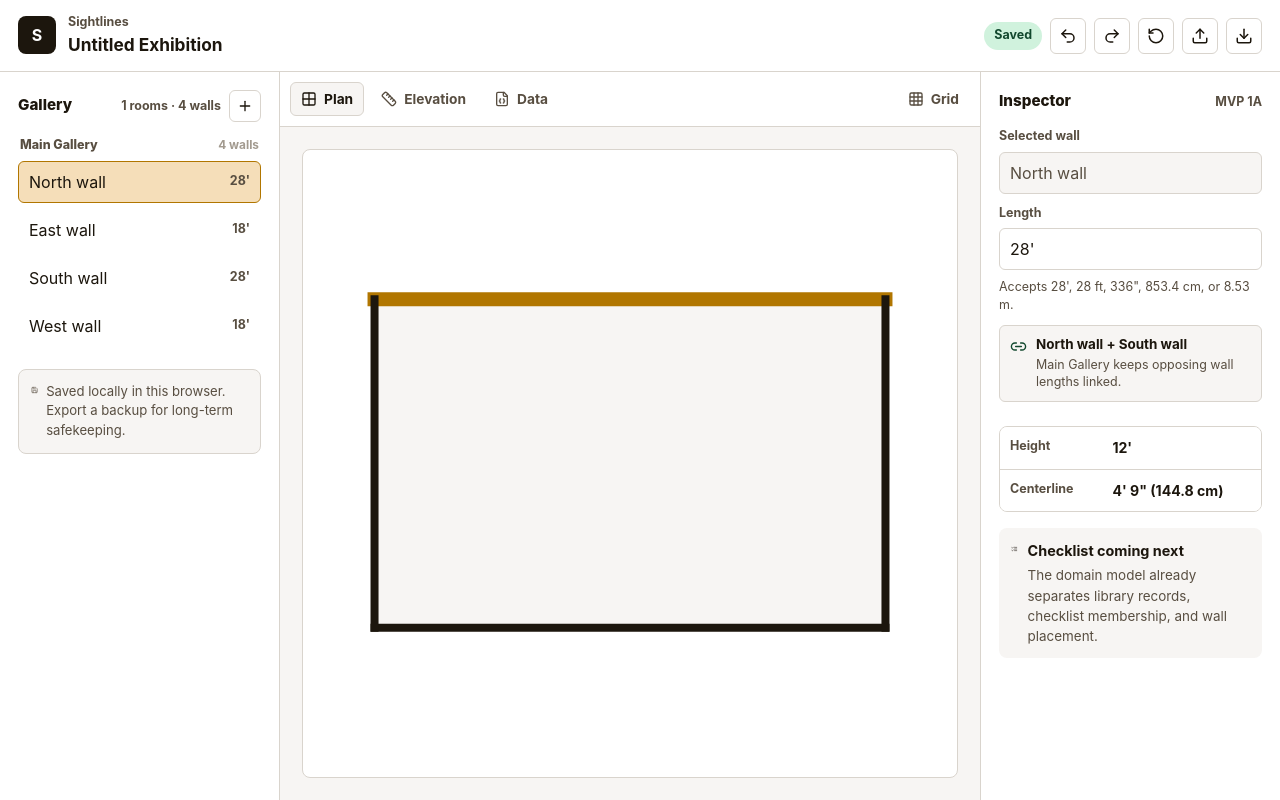
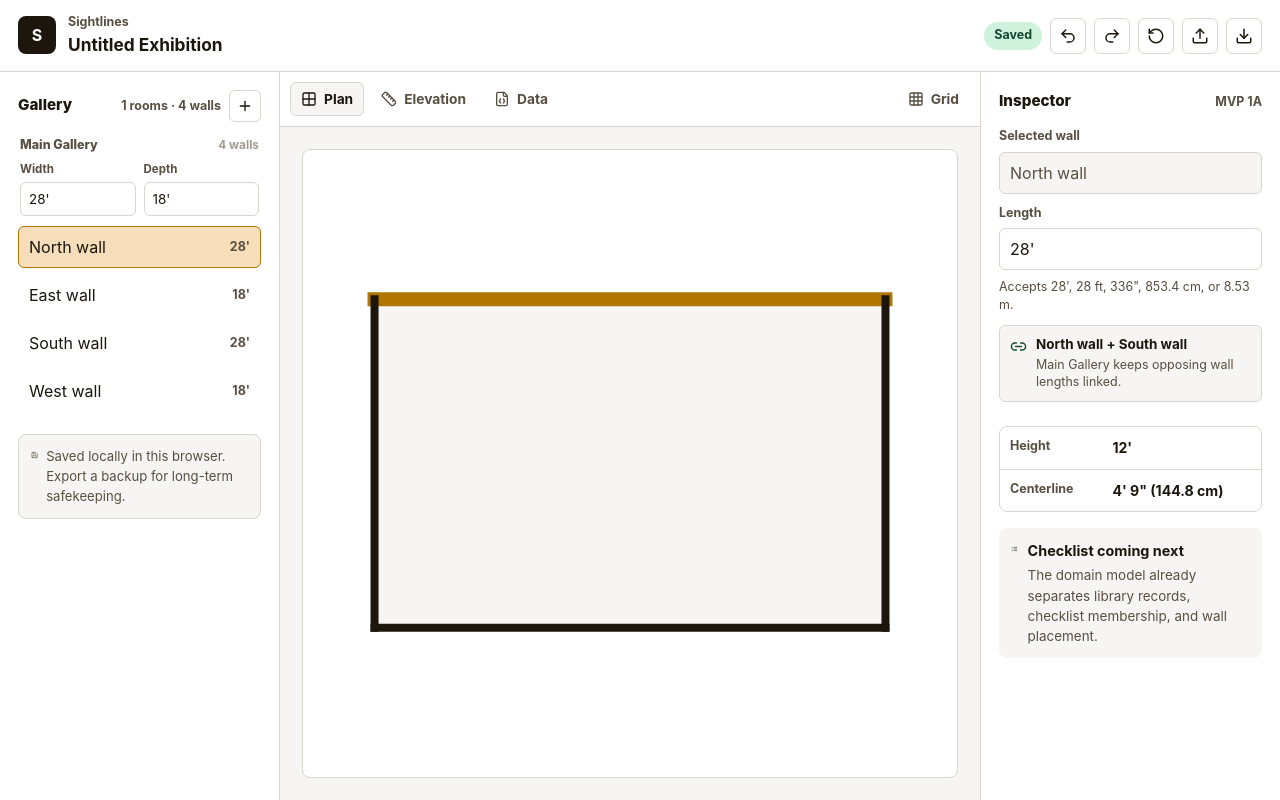
Before and after one commit to mmolarskybeck/sightlines, a React (Vite) app: page / in a window 1280 px wide. Built offline with nearby package versions, Linux system fonts and the light colour scheme.

Commit message:
feat: Add explicit room dimension controls for width/height alongside per-wall rows for rectangle rooms.

```diff
--- a/src/app/App.tsx
+++ b/src/app/App.tsx
@@ -16,12 +16,14 @@ import {
 import {
   getWallsWithGeometry,
   getOrthogonalQuadWallPair,
+  getRectangleRoomDimensions,
 } from "../domain/geometry/walls";
 import type { Project } from "../domain/project";
 import { formatLength } from "../domain/units/length";
 import { DataView } from "./components/DataView";
 import { ElevationView } from "./components/ElevationView";
 import { PlanView } from "./components/PlanView";
+import { RoomDimensionFields } from "./components/RoomDimensionFields";
 import { WallInspector, type WallDimensionLink } from "./components/WallInspector";
 import {
   exportProjectJson,
@@ -47,6 +49,7 @@ export function App() {
     addRectangleRoom,
     renameProject,
     resizeSelectedWall,
+    resizeWall,
     undo,
     redo,
     importProjectJson,
@@ -201,6 +204,7 @@ export function App() {
           <nav className="room-list" aria-label="Rooms and walls">
             {project.floor.rooms.map((placement) => {
               const roomWalls = getWallsWithGeometry(placement.room);
+              const rectangleDimensions = getRectangleRoomDimensions(placement.room);
 
               return (
                 <section className="room-group" key={placement.roomId}>
@@ -208,6 +212,19 @@ export function App() {
                     <h3>{placement.room.name}</h3>
                     <span>{roomWalls.length} walls</span>
                   </div>
+                  {rectangleDimensions ? (
+                    <RoomDimensionFields
+                      depthMm={rectangleDimensions.depthMm}
+                      unit={project.unit}
+                      widthMm={rectangleDimensions.widthMm}
+                      onCommitDepth={(lengthMm) =>
+                        resizeWall(rectangleDimensions.depthWallId, lengthMm)
+                      }
+                      onCommitWidth={(lengthMm) =>
+                        resizeWall(rectangleDimensions.widthWallId, lengthMm)
+                      }
+                    />
+                  ) : null}
                   <div className="wall-list">
                     {roomWalls.map((wall) => (
                       <button
--- /dev/null
+++ b/src/app/components/RoomDimensionFields.tsx
@@ -0,0 +1,91 @@
+import { useEffect, useState } from "react";
+import type { DisplayUnit } from "../../domain/project";
+import { formatLength, parseLength } from "../../domain/units/length";
+
+export function RoomDimensionFields({
+  depthMm,
+  onCommitDepth,
+  onCommitWidth,
+  unit,
+  widthMm
+}: {
+  depthMm: number;
+  onCommitDepth: (lengthMm: number) => Promise<void>;
+  onCommitWidth: (lengthMm: number) => Promise<void>;
+  unit: DisplayUnit;
+  widthMm: number;
+}) {
+  return (
+    <div className="room-dimensions">
+      <DimensionField
+        label="Width"
+        onCommit={onCommitWidth}
+        unit={unit}
+        valueMm={widthMm}
+      />
+      <DimensionField
+        label="Depth"
+        onCommit={onCommitDepth}
+        unit={unit}
+        valueMm={depthMm}
+      />
+    </div>
+  );
+}
+
+function DimensionField({
+  label,
+  onCommit,
+  unit,
+  valueMm
+}: {
+  label: string;
+  onCommit: (lengthMm: number) => Promise<void>;
+  unit: DisplayUnit;
+  valueMm: number;
+}) {
+  const [input, setInput] = useState(() => formatLength(valueMm, { unit }));
+  const [error, setError] = useState<string | null>(null);
+
+  useEffect(() => {
+    setInput(formatLength(valueMm, { unit }));
+    setError(null);
+  }, [unit, valueMm]);
+
+  const commit = async () => {
+    const parsed = parseLength(input, unit);
+
+    if (!parsed.ok) {
+      setError(parsed.error);
+      return;
+    }
+
+    if (parsed.valueMm <= 0) {
+      setError(`${label} must be greater than zero.`);
+      return;
+    }
+
+    setError(null);
+    await onCommit(parsed.valueMm);
+    setInput(formatLength(parsed.valueMm, { unit }));
+  };
+
+  return (
+    <label className="field-row compact">
+      <span>{label}</span>
+      <input
+        aria-invalid={error ? "true" : "false"}
+        inputMode="decimal"
+        value={input}
+        onBlur={() => void commit()}
+        onChange={(event) => setInput(event.target.value)}
+        onKeyDown={(event) => {
+          if (event.key !== "Enter") return;
+          event.preventDefault();
+          void commit();
+        }}
+      />
+      {error ? <p className="field-error">{error}</p> : null}
+    </label>
+  );
+}
--- a/src/app/store.ts
+++ b/src/app/store.ts
@@ -40,6 +40,7 @@ type AppState = {
   selectWall: (wallId: string) => void;
   renameProject: (title: string) => Promise<void>;
   addRectangleRoom: () => Promise<void>;
+  resizeWall: (wallId: string, lengthMm: number) => Promise<void>;
   resizeSelectedWall: (lengthMm: number) => Promise<void>;
   undo: () => Promise<void>;
   redo: () => Promise<void>;
@@ -184,12 +185,11 @@ export function createAppStore(repository: ProjectRepository) {
         );
       },
 
-      async resizeSelectedWall(lengthMm) {
+      async resizeWall(wallId, lengthMm) {
         const project = get().project;
-        const selectedWallId = get().selectedWallId;
-        if (!project || !selectedWallId) return;
+        if (!project) return;
 
-        const result = resizeWallPreservingAngles(project, selectedWallId, lengthMm);
+        const result = resizeWallPreservingAngles(project, wallId, lengthMm);
         if (result.changedWallIds.length === 0) return;
 
         const placementWarnings = validateChangedWallPlacements(
@@ -204,6 +204,13 @@ export function createAppStore(repository: ProjectRepository) {
             changedWallIds: result.changedWallIds
           }
         });
+      },
+
+      async resizeSelectedWall(lengthMm) {
+        const selectedWallId = get().selectedWallId;
+        if (!selectedWallId) return;
+
+        await get().resizeWall(selectedWallId, lengthMm);
       },
 
       async undo() {
--- a/src/domain/geometry/walls.ts
+++ b/src/domain/geometry/walls.ts
@@ -49,6 +49,30 @@ export function getOrthogonalQuadWallPair(
   return {
     selectedWall,
     pairedWall
+  };
+}
+
+export type RectangleRoomDimensions = {
+  depthMm: number;
+  depthWallId: string;
+  widthMm: number;
+  widthWallId: string;
+};
+
+// For a four-wall orthogonal loop, one opposing wall pair reads as "width"
+// and the other as "depth" — this is what lets the sidebar show one width
+// and one depth field instead of four independent wall rows.
+export function getRectangleRoomDimensions(room: Room): RectangleRoomDimensions | null {
+  if (room.walls.length !== 4 || room.vertices.length !== 4) return null;
+  if (!hasLoopingWallOrder(room, 0)) return null;
+
+  const walls = getWallsWithGeometry(room);
+
+  return {
+    widthWallId: walls[0].id,
+    widthMm: walls[0].lengthMm,
+    depthWallId: walls[1].id,
+    depthMm: walls[1].lengthMm
   };
 }
 
--- a/src/styles/global.css
+++ b/src/styles/global.css
@@ -254,6 +254,32 @@ input:focus-visible {
   color: var(--subtle);
   font-size: 0.74rem;
   font-weight: 650;
+}
+
+.room-dimensions {
+  display: grid;
+  grid-template-columns: 1fr 1fr;
+  gap: 8px;
+  padding: 0 2px 4px;
+}
+
+.field-row.compact {
+  gap: 4px;
+}
+
+.field-row.compact span {
+  font-size: 0.72rem;
+}
+
+.field-row.compact input {
+  min-height: 32px;
+  padding: 6px 8px;
+  font-size: 0.84rem;
+}
+
+.field-row.compact .field-error {
+  margin: 0;
+  font-size: 0.72rem;
 }
 
 .wall-list {
```
Also changed, not shown: 3 other files (tests, documents, lock files or other folders).
